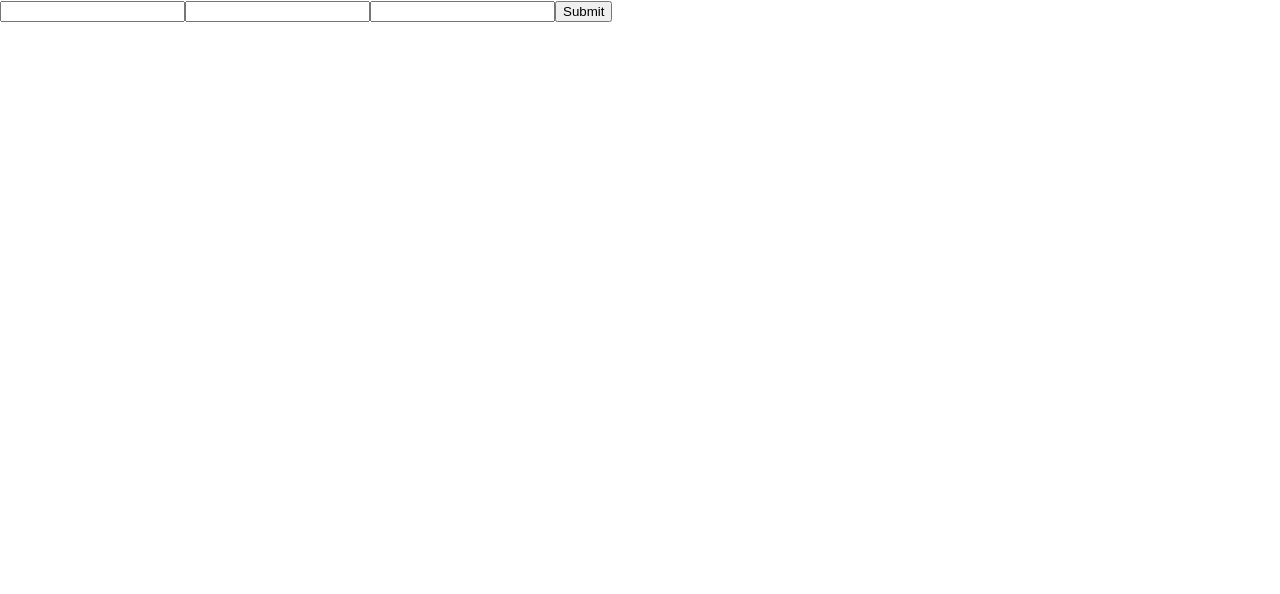
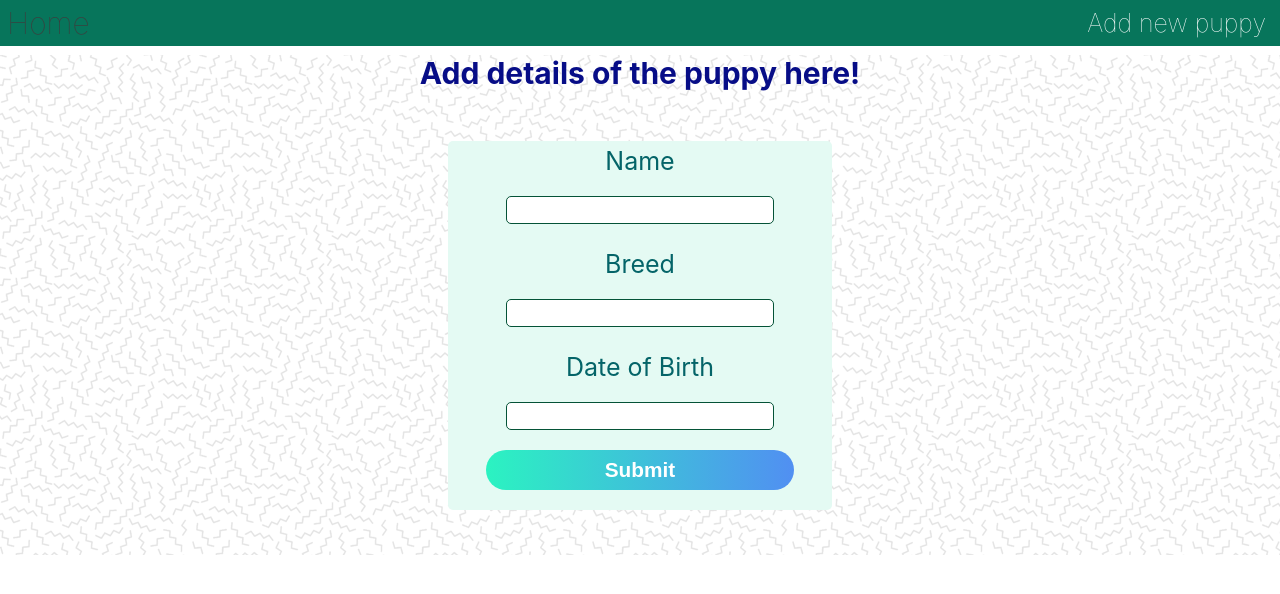
Before and after one commit to dhyanswathi/Puppies-Frontend, a React (Create React App) app in the folder puppies/: page /Add in a window 1280 px wide. Shown: the top 594 px of the page. Built offline with nearby package versions, Linux system fonts and the light colour scheme.

Commit message:
add styles

```diff
--- a/puppies/src/App.css
+++ b/puppies/src/App.css
@@ -1,38 +1,4 @@
 .App {
   text-align: center;
+  margin-top: 50px;
 }
-
-.App-logo {
-  height: 40vmin;
-  pointer-events: none;
-}
-
-@media (prefers-reduced-motion: no-preference) {
-  .App-logo {
-    animation: App-logo-spin infinite 20s linear;
-  }
-}
-
-.App-header {
-  background-color: #282c34;
-  min-height: 100vh;
-  display: flex;
-  flex-direction: column;
-  align-items: center;
-  justify-content: center;
-  font-size: calc(10px + 2vmin);
-  color: white;
-}
-
-.App-link {
-  color: #61dafb;
-}
-
-@keyframes App-logo-spin {
-  from {
-    transform: rotate(0deg);
-  }
-  to {
-    transform: rotate(360deg);
-  }
-}
--- /dev/null
+++ b/puppies/src/Components/Add.css
@@ -0,0 +1,58 @@
+.add-puppy {
+    min-height: 500px;
+    margin-top: 55px;
+    text-align: center;
+}
+
+.add-puppy h2 {
+    font-size: 30px;
+    color: rgb(7, 13, 135);
+}
+
+.add {
+    max-width: 500px;
+    min-width: 300px;
+    max-height: 700px;
+    width: 30%;
+    margin: 50px auto;
+    background-color: #e4faf3;
+    border-radius: 5px;
+    display: flex;
+  flex-direction: column;
+  align-items: center;
+  max-width: 100%;
+}
+
+.add input {
+    width: 70%;
+    box-sizing: border-box;
+    border: 1px solid rgb(4, 83, 55);
+    border-radius: 5px;
+    font-size: 1.3rem;
+    padding-left: 1.5rem;
+    text-align: center;
+  }
+
+  .add label {
+    margin-top: 5px;
+    font-size: 25px;
+    color: rgb(4, 100, 104);
+  }
+
+  .add button {
+    border-radius: 25px;
+    width: 80%;
+    height: 40px;
+    font-size: 1.3rem;
+    color: white;
+    font-weight: 700;
+    background: linear-gradient(90deg, rgb(43, 243, 193) 0%, rgb(81, 143, 242) 100%);
+    border: 0px;
+    cursor: pointer;
+    transition: opacity 0.25s ease-out;
+    margin-bottom: 20px;
+  }
+
+  .row button:hover {
+    opacity: 0.8;
+  }
--- a/puppies/src/Components/Add.tsx
+++ b/puppies/src/Components/Add.tsx
@@ -1,6 +1,9 @@
 import axios from "axios";
 import React, { useState } from "react";
 import { useNavigate } from "react-router-dom";
+import doodle from '../doodle.png';
+import './Add.css';
+import Header from "./Header";
 
 function Add () {
     const [ name, setName ] = useState('');
@@ -10,25 +13,26 @@ function Add () {
     let navigate = useNavigate();
 
     function onSubmit(){
-        axios.post(`https://localhost:7220/api/Puppies`, {
-            name: name,
-              breed: breed,
-              birthDate: birthDate
-        }).catch(error => {
+        axios.post(`https://localhost:7220/api/Puppies?name=${name}&breed=${breed}&birthDate=${birthDate}`).catch(error => {
             console.log(error)
         });
         navigate("/");
       }
 
     return (
-        <section>
+        <section className="add-puppy" style={{ backgroundImage: `url(${doodle})` }}>
+            <Header></Header>
+            <h2>Add details of the puppy here!</h2>
         <form className="add">
+        <label htmlFor='name'>Name</label><br/>
             <input className="add-form" type="text" onChange={(e) => setName(e.target.value)}
-           ></input>
+           ></input><br/>
+            <label htmlFor='breed'>Breed</label><br/>
             <input className="add-form" type="text" onChange={(e) => setBreed(e.target.value)}
-          ></input>
+          ></input><br/>
+          <label htmlFor='date'>Date of Birth</label><br/>
             <input className="add-form" type="text" onChange={(e) => setBirthDate(e.target.value)}
-          ></input>
+          ></input><br/>
         <button type="submit" id="form-btn"
       onClick={onSubmit}>
       Submit
--- /dev/null
+++ b/puppies/src/Components/Edit.css
@@ -0,0 +1,58 @@
+.add-puppy {
+    min-height: 500px;
+    margin-top: 55px;
+    text-align: center;
+}
+
+.add-puppy h2 {
+    font-size: 30px;
+    color: rgb(7, 13, 135);
+}
+
+.edit {
+    max-width: 500px;
+    min-width: 300px;
+    max-height: 700px;
+    width: 30%;
+    margin: 50px auto;
+    background-color: #e4faf3;
+    border-radius: 5px;
+    display: flex;
+  flex-direction: column;
+  align-items: center;
+  max-width: 100%;
+}
+
+.edit input {
+    width: 70%;
+    box-sizing: border-box;
+    border: 1px solid rgb(4, 83, 55);
+    border-radius: 5px;
+    font-size: 1.3rem;
+    padding-left: 1.5rem;
+    text-align: center;
+  }
+
+  .edit label {
+    margin-top: 5px;
+    font-size: 25px;
+    color: rgb(4, 100, 104);
+  }
+
+  .edit button {
+    border-radius: 25px;
+    width: 80%;
+    height: 40px;
+    font-size: 1.3rem;
+    color: white;
+    font-weight: 700;
+    background: linear-gradient(90deg, rgb(43, 243, 193) 0%, rgb(81, 143, 242) 100%);
+    border: 0px;
+    cursor: pointer;
+    transition: opacity 0.25s ease-out;
+    margin-bottom: 20px;
+  }
+
+  .edit button:hover {
+    opacity: 0.8;
+  }
--- a/puppies/src/Components/Edit.tsx
+++ b/puppies/src/Components/Edit.tsx
@@ -1,6 +1,9 @@
 import React, { useState } from "react";
 import { useNavigate } from "react-router-dom";
 import axios from 'axios';
+import doodle from '../doodle.png';
+import Header from "./Header";
+import './Edit.css';
 
 function Edit () {
     const initialContact = {
@@ -23,13 +26,8 @@ function Edit () {
       const Id = localStorage.getItem("Id");
 
       function onSubmit(){
-        axios.put(`https://localhost:7220/api/Puppies/${Id}`, {
-            method: 'PUT',
-            data: {
-                name: info.Name,
-                breed: info.Breed,
-                birthDate: info.BirthDate
-            }
+        axios.put(`https://localhost:7220/api/Puppies/${Id}?name=${info.Name}&breed=${info.Breed}&birthDate=${info.BirthDate}`, {
+            method: 'PUT'
         }).catch(error => {
             console.log(error)
         });
@@ -39,7 +37,8 @@ function Edit () {
 
     return (
 
-        <section>
+        <section className="add-puppy" style={{ backgroundImage: `url(${doodle})` }}>
+            <Header></Header>
             <h2>Update details of the puppy here!</h2>
             <form className="edit">
             <label htmlFor='name'>Name</label><br/>
--- a/puppies/src/Components/Header.css
+++ b/puppies/src/Components/Header.css
@@ -9,7 +9,7 @@
   .topnav a {
     color: white;
     text-align: center;
-    padding: 15px 4px;
+    padding: 8px 14px;
     text-decoration: none;
     font-size: 25px;
     font-weight: 100;
--- /dev/null
+++ b/puppies/src/Components/Home.css
@@ -0,0 +1,36 @@
+.homePage {
+    padding-top: 8px;
+}
+
+.homePage h1{
+  color: rgb(38, 5, 92);
+  font-size: 40px;
+}
+
+.puppy-list {
+    list-style: none;
+    display: grid;
+    grid-template-columns: 1fr 1fr 1fr;
+}
+a:link { text-decoration: none; }
+
+
+a:visited { text-decoration: none; }
+
+
+a:hover { text-decoration: none; }
+
+
+a:active { text-decoration: none; }
+
+.listed-puppies {
+    border: 1px solid rgb(96, 233, 173);
+    background-color: rgb(178, 248, 225);
+    border-radius: 15px;
+    padding: 1px;
+    margin: 15px 35px;
+}
+
+.listed-puppies:hover {
+    transform: scale(1.2);
+}
--- a/puppies/src/Components/Home.tsx
+++ b/puppies/src/Components/Home.tsx
@@ -1,6 +1,8 @@
 import React, { useEffect, useState } from "react";
 import { Link } from "react-router-dom";
 import { PuppyInfo } from "../types";
+import "./Home.css";
+import doodle from '../doodle.png';
 
 function Home() {
     const [puppyData, setPuppyData] = useState<PuppyInfo[]>([]);
@@ -15,12 +17,12 @@ function Home() {
     }, []);
 
     return (
-        <section className="homePage">
+        <section className="homePage" style={{ backgroundImage: `url(${doodle})` }}>
             <h1>Hey there! Here is our {puppyData.length} puppies available for adoption!</h1>
-            <ul>
+            <ul className="puppy-list">
                 {
                     puppyData.map(puppy =>
-                        <li key={puppy.puppyId}>
+                        <li key={puppy.puppyId} className="listed-puppies">
                          <Link to={`/details/${puppy.puppyId}`}>   <h3>{puppy.name}</h3></Link>
                             </li>)
                 }
--- a/puppies/src/Components/PuppyDetails.tsx
+++ b/puppies/src/Components/PuppyDetails.tsx
@@ -2,6 +2,7 @@ import axios from "axios";
 import React, { useEffect, useState } from "react";
 import { useNavigate, useParams } from "react-router-dom";
 import { PuppyInfo } from "../types";
+import doodle from '../doodle.png';
 
 function PuppyDetails() {
     const params  = useParams();
@@ -46,7 +47,7 @@ function PuppyDetails() {
       }
 
     return (
-        <section>
+        <section style={{ backgroundImage: `url(${doodle})` }}>
             <h2>{puppy.name}</h2>
             <p>{puppy.breed}</p>
             <p>{puppy.birthDate}</p>
```
Also changed, not shown: puppies/src/doodle.png (added).
